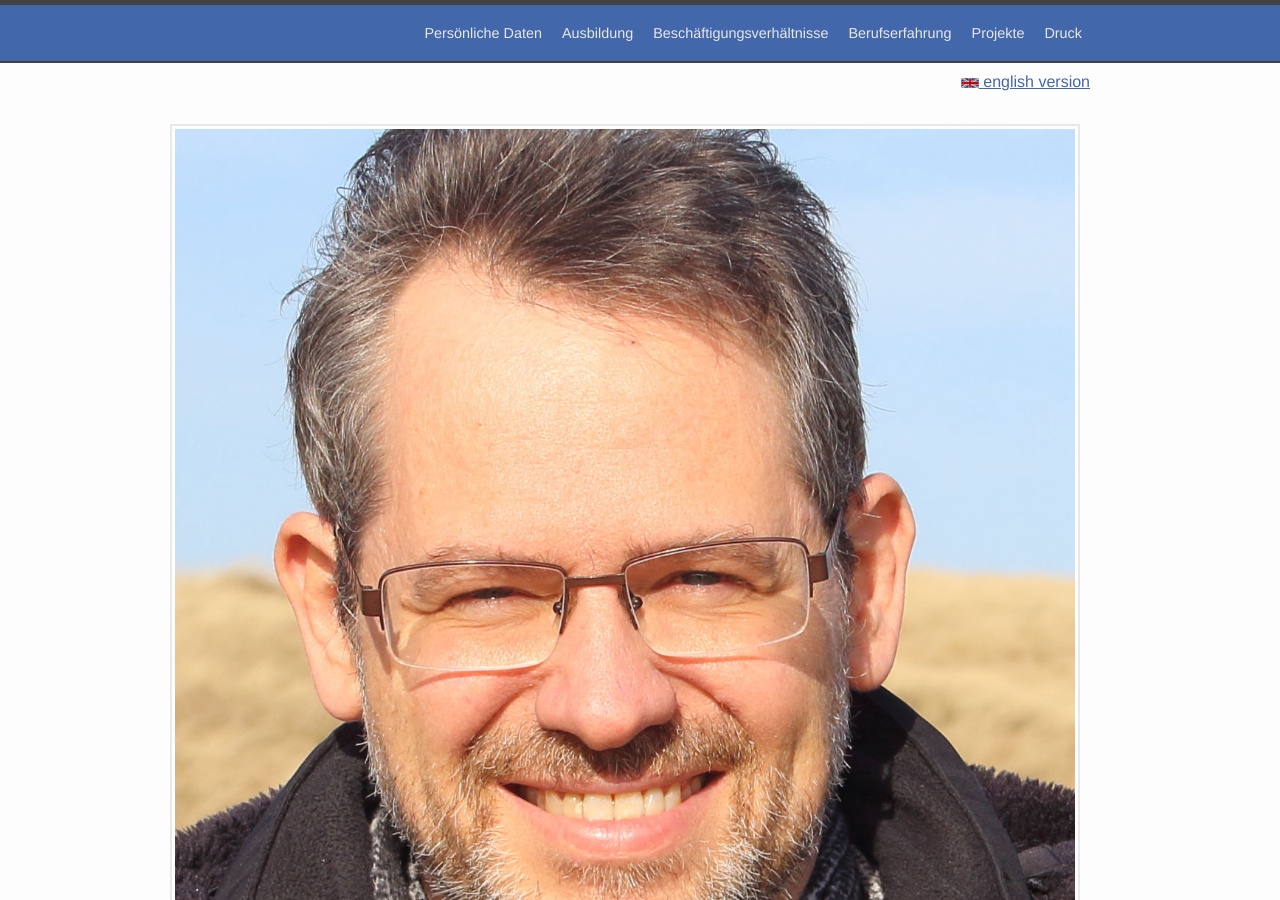
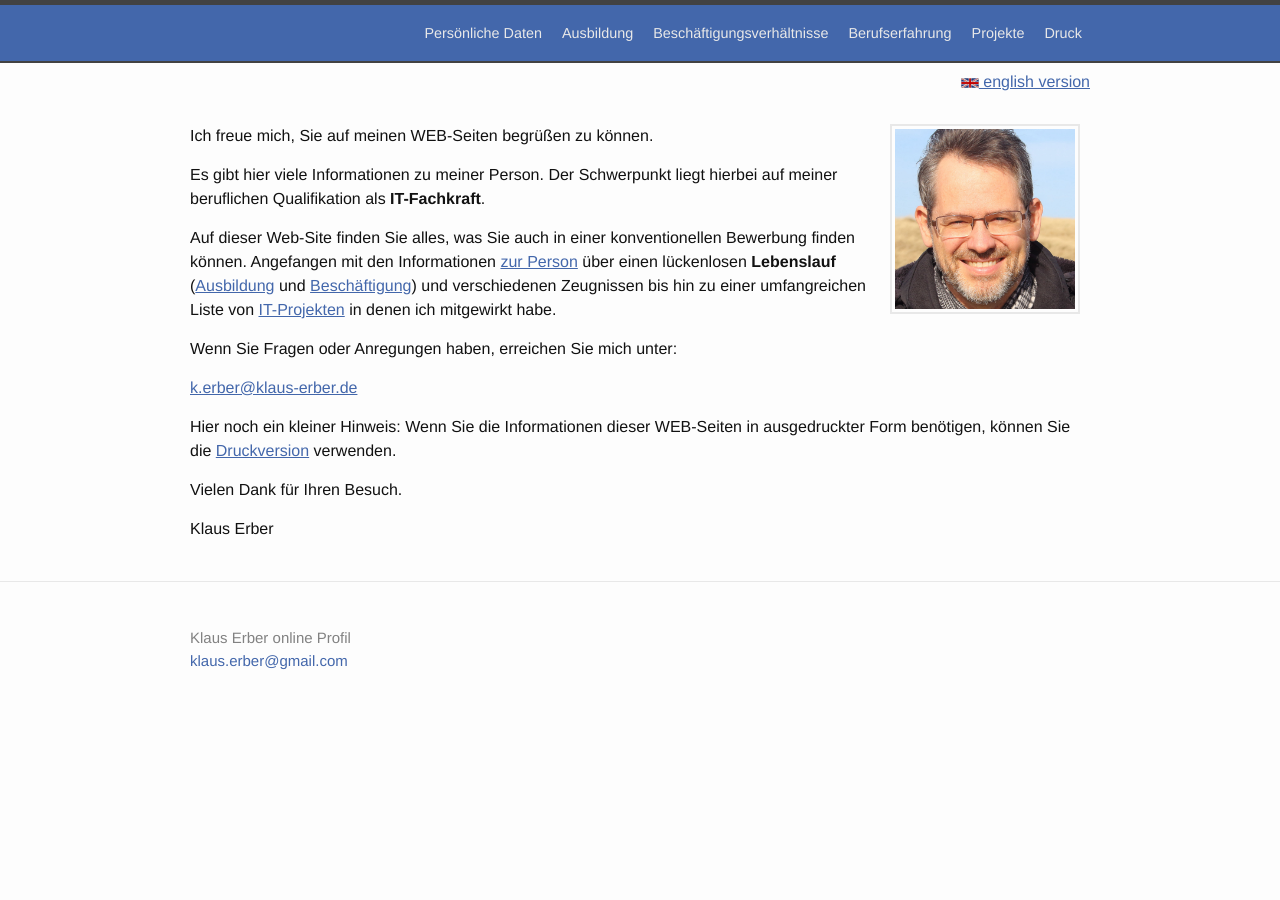
Before and after one commit to klauserber/klauserber.github.io, a Jekyll site: the page built from index.md, in a window 1280 px wide and 900 px high. Built offline with Jekyll 4.4.1, drawn with Linux system fonts in a browser that asks for light colours.

Commit message:
Update index.md

```diff
--- a/index.md
+++ b/index.md
@@ -3,7 +3,7 @@ layout: page
 lang: de
 excluded: 1
 ---
-<img class="my-image" src="img/ErberKlaus.jpg" />
+<img class="my-image" width="20%" src="img/ErberKlaus.jpg" />
 
 Ich freue mich, Sie auf meinen WEB-Seiten begrüßen zu können.
 
```
